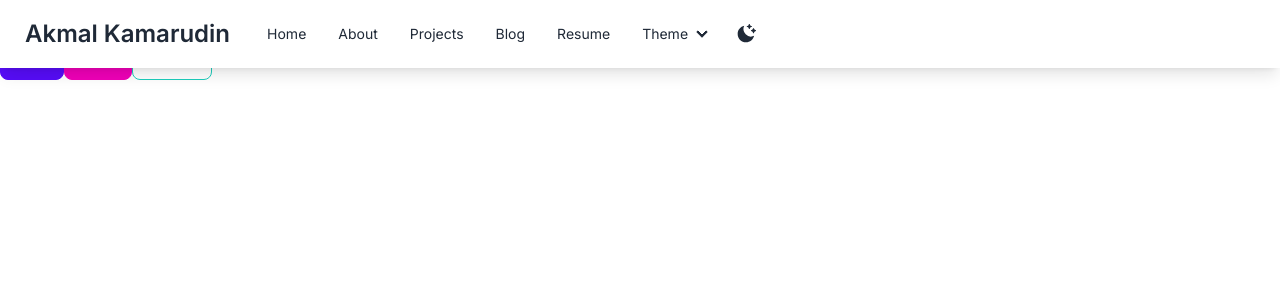
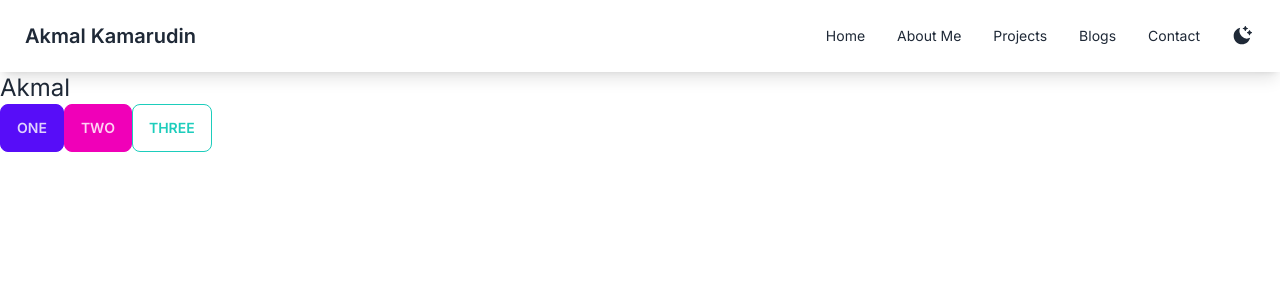
Before and after one commit to akmal-kamarudin/akmalkdin-v1, a Next.js app: page / in a window 1280 px wide. Shown: the top 300 px of the page. Built offline with nearby package versions, Linux system fonts and the light colour scheme.

Commit message:
style: sidebar

```diff
--- a/components/Navbar.tsx
+++ b/components/Navbar.tsx
@@ -15,20 +15,20 @@ const NavItem: Array<NavItemType> = [
     page: "home",
   },
   {
-    label: "About",
-    page: "about",
+    label: "About Me",
+    page: "about me",
   },
   {
     label: "Projects",
     page: "projects",
   },
   {
-    label: "Blog",
-    page: "blog",
+    label: "Blogs",
+    page: "blogs",
   },
   {
-    label: "Resume",
-    page: "resume",
+    label: "Contact",
+    page: "contact",
   },
 ];
 
@@ -37,46 +37,16 @@ const Navbar = () => {
   const currentTheme = theme === "system" ? systemTheme : theme;
   const [navbar, setNavbar] = useState(false);
 
-  return (
-    <header className="w-full mx-auto shadow-lg fixed top-0 z-50 dark:shadow-gray-500/10">
-      <div className="navbar bg-base-100">
-        <div className="flex items-center justify-between">
-          <div className="flex-1">
-            <a className="btn btn-ghost normal-case text-2xl">
-              Akmal Kamarudin
-            </a>
-          </div>
-          <div className="md:hidden">
-            <a className="btn btn-ghost">
-              {navbar ? <IoMdClose size={25} /> : <IoMdMenu size={25} />}
-            </a>
-          </div>
-        </div>
-
-        <div className="flex-none">
-          <ul className="menu menu-horizontal px-1">
-            {NavItem.map((item, id) => {
+  const renderNavItem = NavItem.map((item, id) => {
     return (
       <li key={id}>
         <a>{item.label}</a>
       </li>
     );
-            })}
+  });
 
-            <li>
-              <details>
-                <summary>Theme</summary>
-                <ul className="p-2 bg-base-100">
-                  <li>
-                    <a>Link 1</a>
-                  </li>
-                  <li>
-                    <a>Link 2</a>
-                  </li>
-                </ul>
-              </details>
-            </li>
-
+  const renderTheme = () => {
+    return (
       <li>
         {currentTheme === "dark" ? (
           <a onClick={() => setTheme("light")}>
@@ -88,10 +58,64 @@ const Navbar = () => {
           </a>
         )}
       </li>
+    );
+  };
+
+  return (
+    <div className="drawer drawer-end">
+      <input id="my-drawer-4" type="checkbox" className="drawer-toggle" />
+      <div className="drawer-content">
+        <header className="w-full mx-auto shadow-lg top-0 z-50 dark:shadow-cyan-600/10">
+          <div className="navbar bg-base-100 ">
+            <div className="flex-1">
+              <a className="btn btn-ghost normal-case text-xl my-1">
+                Akmal Kamarudin
+              </a>
+            </div>
+
+            <div className="md:hidden">
+              <label
+                htmlFor="my-drawer-4"
+                className="drawer-button btn btn-ghost"
+                onClick={() => setNavbar(!navbar)}
+              >
+                {navbar ? <IoMdClose size={25} /> : <IoMdMenu size={25} />}
+              </label>
+            </div>
+
+            <div className={"hidden md:block"}>
+              <div className="flex-none">
+                <ul className="menu menu-horizontal px-1">
+                  {renderNavItem}
+                  {renderTheme()}
                 </ul>
               </div>
             </div>
+          </div>
         </header>
+      </div>
+
+      <div className="drawer-side">
+        <label
+          htmlFor="my-drawer-4"
+          className="drawer-overlay"
+          onClick={() => setNavbar(!navbar)}
+        ></label>
+        <ul className="menu p-4 w-80 h-full bg-base-200 text-base-content">
+          <li className="items-end">
+            <label
+              htmlFor="my-drawer-4"
+              className="drawer-overlay"
+              onClick={() => setNavbar(!navbar)}
+            >
+              {navbar ? <IoMdClose size={25} /> : <IoMdMenu size={25} />}
+            </label>
+          </li>
+          {renderNavItem}
+          {renderTheme()}
+        </ul>
+      </div>
+    </div>
   );
 };
 
```
Lines whose indentation alone changed are shown as unchanged.
